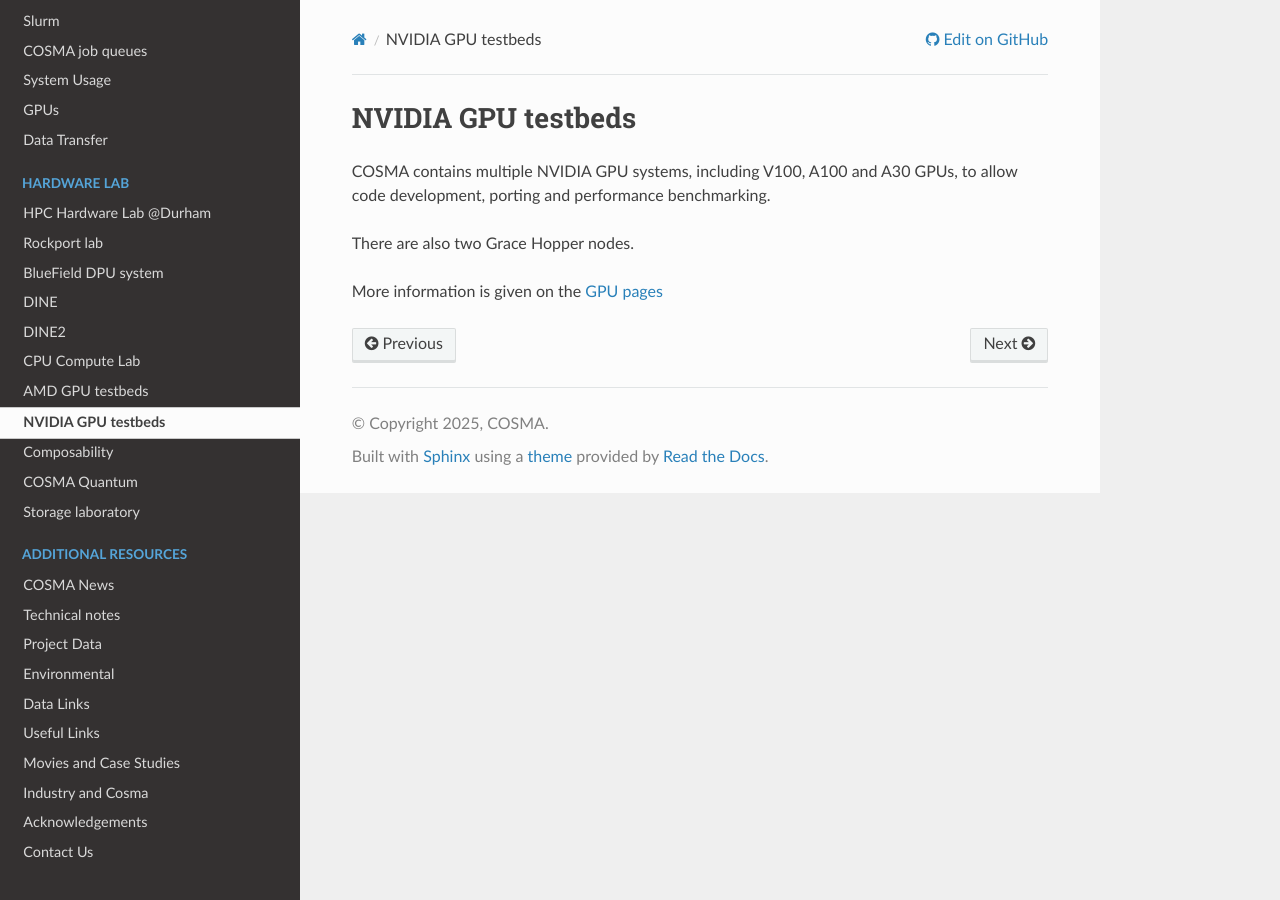
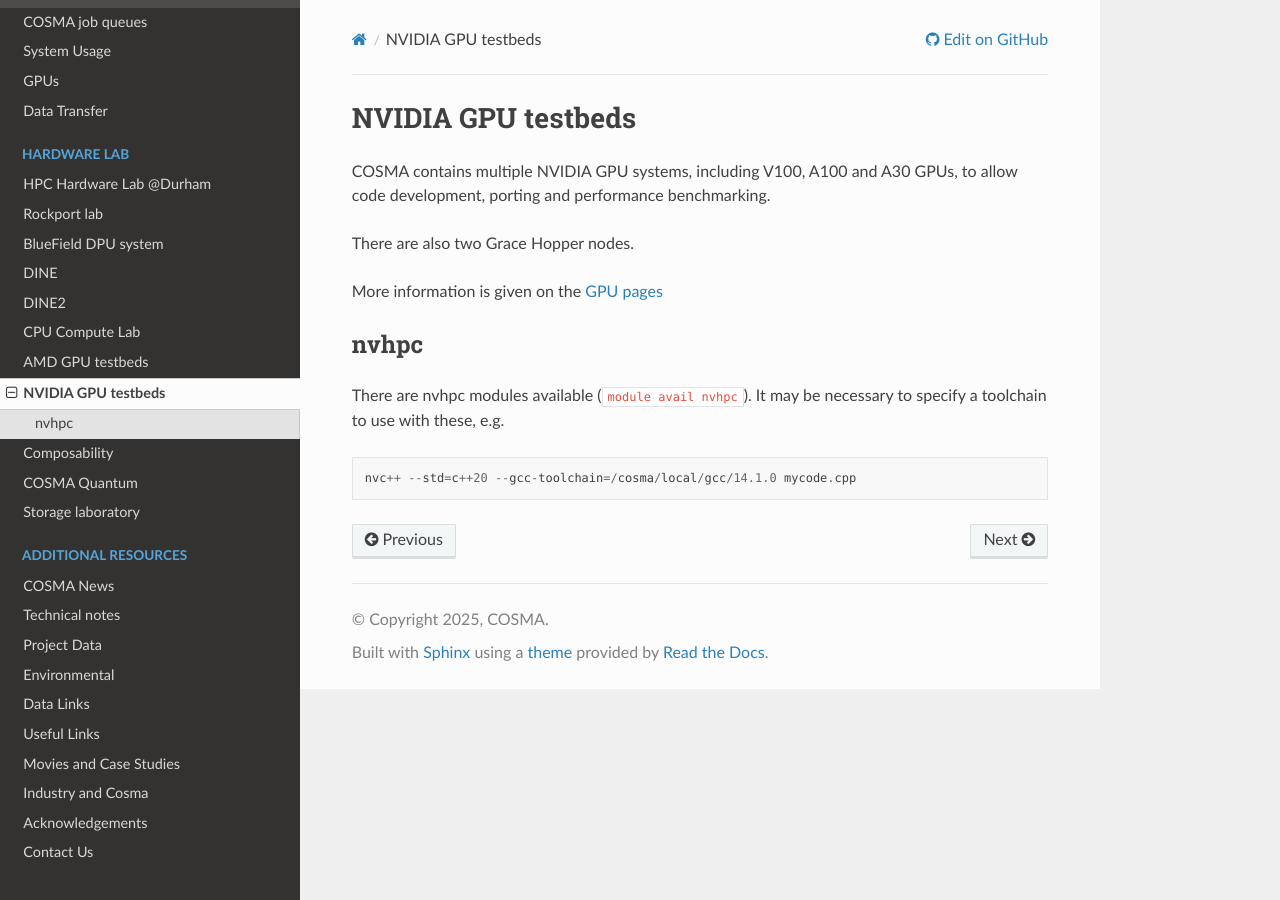
Before and after one commit to agb32/cosmadoc, a Sphinx documentation site: the page built from docs/source/nvidiagpu.md, in a window 1280 px wide. Built offline with Sphinx 7.4.7 and the Read the Docs theme 3.1.0, drawn with Linux system fonts in a browser that asks for light colours.

Commit message:
added nvhpc toolchain tip

````diff
--- a/docs/source/nvidiagpu.md
+++ b/docs/source/nvidiagpu.md
@@ -5,3 +5,11 @@ COSMA contains multiple NVIDIA GPU systems, including V100, A100 and A30 GPUs, t
 There are also two Grace Hopper nodes.
 
 More information is given on the [GPU pages](gpu.md)
+
+## nvhpc
+
+There are nvhpc modules available (`module avail nvhpc`).  It may be necessary to specify a toolchain to use with these, e.g.
+
+```
+nvc++ --std=c++20 --gcc-toolchain=/cosma/local/gcc/14.1.0 mycode.cpp
+```
````
